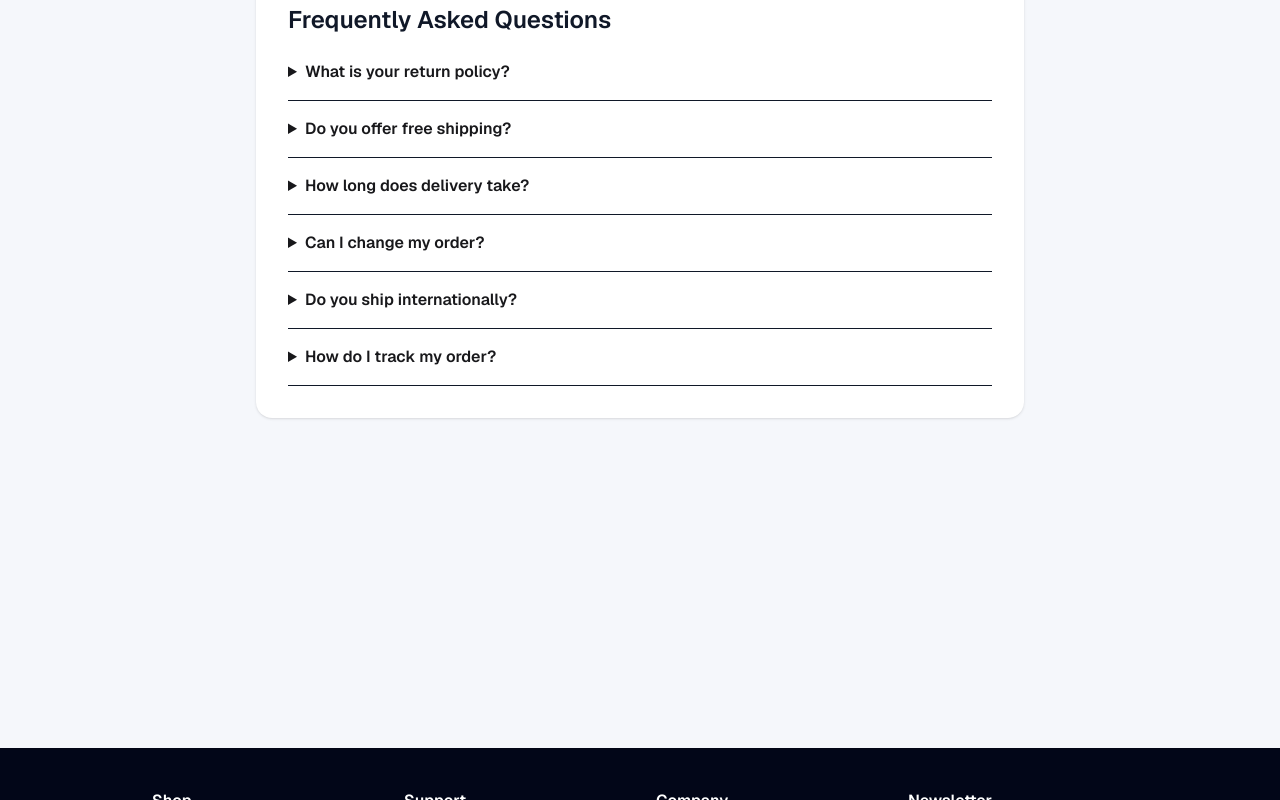
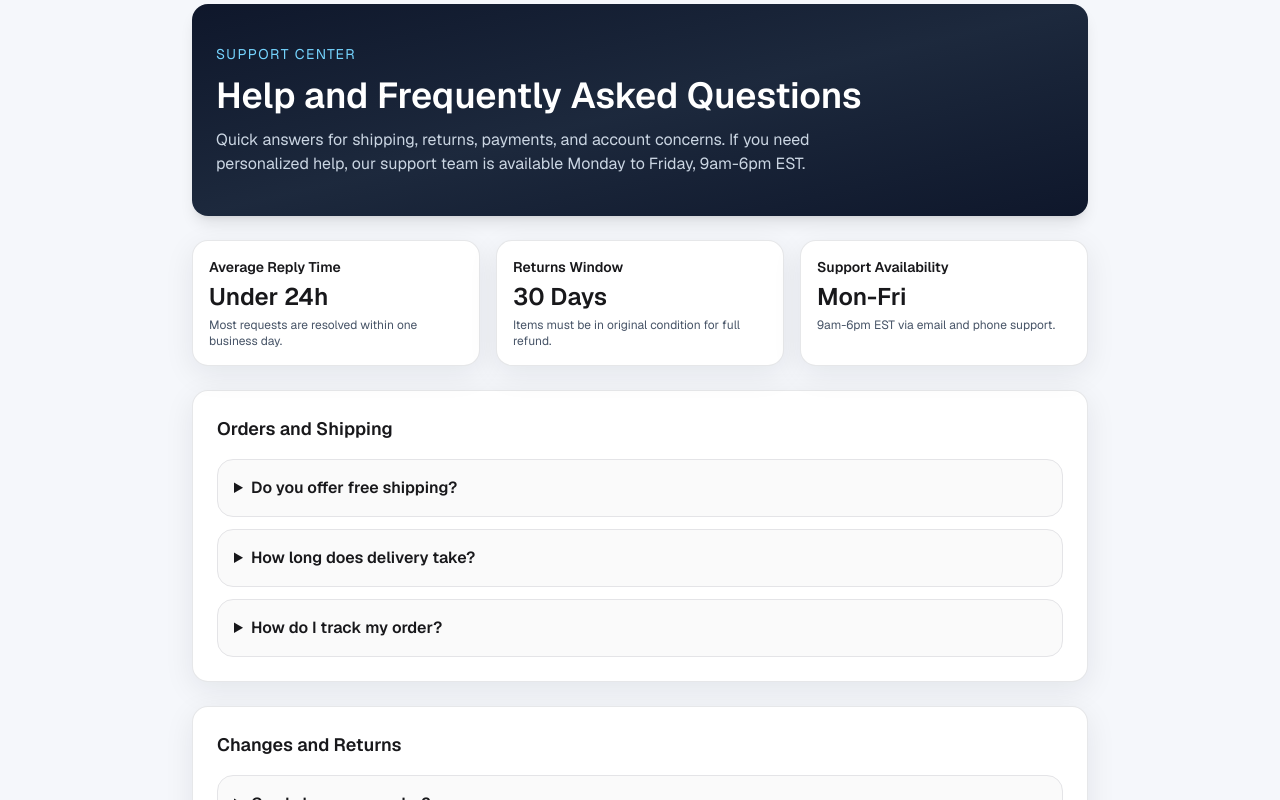
Before and after one commit to VICJAXKOL/my-e-commerce-demo, a Next.js app: page /faq in a window 1280 px wide. Shown: the part 100-900 px from the top of the page. Built offline with nearby package versions, Linux system fonts and the light colour scheme.

Commit message:
Redesign help and contact pages with modern support layouts

```diff
--- a/app/contact/page.tsx
+++ b/app/contact/page.tsx
@@ -1,36 +1,79 @@
 export default function ContactPage() {
   return (
-    <div className="mx-auto max-w-2xl rounded-lg bg-white p-8 shadow-sm pt-20">
-      <h1 className="text-2xl font-semibold">Contact Us</h1>
-      <p className="mt-2 text-zinc-600">Have questions? We&apos;d love to hear from you.</p>
+    <div className="mx-auto max-w-5xl pt-20">
+      <section className="rounded-2xl bg-gradient-to-br from-slate-900 via-slate-800 to-slate-900 px-6 py-10 text-white shadow-lg">
+        <p className="text-sm uppercase tracking-widest text-sky-300">Contact MyShop</p>
+        <h1 className="mt-3 text-3xl font-semibold sm:text-4xl">We&apos;re Here To Help</h1>
+        <p className="mt-3 max-w-2xl text-sm text-slate-300 sm:text-base">
+          Reach out for order support, shipping updates, returns, or account questions. Include your order
+          number in your message for quicker resolution.
+        </p>
+      </section>
 
-      <form className="mt-6 space-y-4">
+      <section className="mt-6 grid gap-6 lg:grid-cols-5">
+        <div className="space-y-4 lg:col-span-2">
+          <article className="surface-card p-5">
+            <h2 className="text-lg font-semibold text-zinc-900">Support Channels</h2>
+            <div className="mt-3 space-y-2 text-sm text-zinc-700">
+              <p><strong>Email:</strong> support@myshop.com</p>
+              <p><strong>Phone:</strong> 1-800-MYSHOP-1</p>
+              <p><strong>Hours:</strong> Monday-Friday, 9am-6pm EST</p>
+            </div>
+          </article>
+
+          <article className="surface-card p-5">
+            <h2 className="text-lg font-semibold text-zinc-900">What To Include</h2>
+            <ul className="mt-3 list-disc space-y-2 pl-5 text-sm text-zinc-700">
+              <li>Your full name and preferred reply email</li>
+              <li>Order number (if your question is order-related)</li>
+              <li>A clear description of the issue</li>
+            </ul>
+          </article>
+
+          <article className="surface-card p-5">
+            <h2 className="text-lg font-semibold text-zinc-900">Response Time</h2>
+            <p className="mt-2 text-sm text-zinc-700">
+              Typical response time is under 24 business hours.
+            </p>
+          </article>
+        </div>
+
+        <div className="surface-card p-6 lg:col-span-3">
+          <h2 className="text-xl font-semibold text-zinc-900">Send Us A Message</h2>
+          <form className="mt-4 space-y-4">
             <div>
               <label htmlFor="contact-name" className="block text-sm font-semibold">Name</label>
-          <input id="contact-name" name="name" type="text" autoComplete="name" className="mt-1 w-full rounded border px-3 py-2" />
+              <input
+                id="contact-name"
+                name="name"
+                type="text"
+                autoComplete="name"
+                className="focus-ring mt-1 w-full rounded-lg border border-zinc-300 px-3 py-2"
+              />
             </div>
             <div>
               <label htmlFor="contact-email" className="block text-sm font-semibold">Email</label>
-          <input id="contact-email" name="email" type="email" autoComplete="email" className="mt-1 w-full rounded border px-3 py-2" />
+              <input
+                id="contact-email"
+                name="email"
+                type="email"
+                autoComplete="email"
+                className="focus-ring mt-1 w-full rounded-lg border border-zinc-300 px-3 py-2"
+              />
             </div>
             <div>
               <label htmlFor="contact-message" className="block text-sm font-semibold">Message</label>
-          <textarea id="contact-message" name="message" rows={5} className="mt-1 w-full rounded border px-3 py-2"></textarea>
+              <textarea
+                id="contact-message"
+                name="message"
+                rows={6}
+                className="focus-ring mt-1 w-full rounded-lg border border-zinc-300 px-3 py-2"
+              ></textarea>
             </div>
-        <button className="rounded bg-black px-4 py-2 text-white">Send Message</button>
+            <button className="btn-primary px-5 py-2.5 text-sm font-semibold">Send Message</button>
           </form>
-
-      <div className="mt-8 space-y-4 border-t pt-6 text-sm text-zinc-600">
-        <div>
-          <strong>Email:</strong> support@myshop.com
         </div>
-        <div>
-          <strong>Phone:</strong> 1-800-MYSHOP-1
-        </div>
-        <div>
-          <strong>Hours:</strong> Monday to Friday, 9am - 6pm EST
-        </div>
-      </div>
+      </section>
     </div>
   );
 }
--- a/app/faq/page.tsx
+++ b/app/faq/page.tsx
@@ -1,27 +1,79 @@
 export default function FAQPage() {
-  const faqs = [
-    { q: "What is your return policy?", a: "We offer 30-day returns on all items in original condition." },
-    { q: "Do you offer free shipping?", a: "Orders over $50 qualify for free shipping within the US." },
-    { q: "How long does delivery take?", a: "Typically 3-5 business days for standard shipping." },
-    { q: "Can I change my order?", a: "Yes, within 24 hours of purchase. Contact support immediately." },
-    { q: "Do you ship internationally?", a: "We currently ship to North America and Europe." },
-    { q: "How do I track my order?", a: "You'll receive a tracking number via email after shipment." },
+  const faqSections = [
+    {
+      title: "Orders and Shipping",
+      items: [
+        { q: "Do you offer free shipping?", a: "Orders over $50 qualify for free shipping within the US." },
+        { q: "How long does delivery take?", a: "Standard delivery typically takes 3-5 business days." },
+        { q: "How do I track my order?", a: "You receive a tracking link by email once your order ships." },
+      ],
+    },
+    {
+      title: "Changes and Returns",
+      items: [
+        { q: "Can I change my order?", a: "Yes, within 24 hours of purchase. Contact support as soon as possible." },
+        { q: "What is your return policy?", a: "We offer 30-day returns on eligible items in original condition." },
+        { q: "When do refunds appear?", a: "Refunds are typically processed within 5-10 business days after approval." },
+      ],
+    },
+    {
+      title: "Account and Payments",
+      items: [
+        { q: "What payment methods are accepted?", a: "We support major credit cards and secure digital payment options." },
+        { q: "Is checkout secure?", a: "Yes. Transactions are encrypted and processed through secure gateways." },
+        { q: "Do you ship internationally?", a: "We currently ship to North America and selected European locations." },
+      ],
+    },
   ];
 
   return (
-    <div className="mx-auto max-w-3xl rounded-lg bg-white p-8 shadow-sm pt-20">
-      <h1 className="text-2xl font-semibold">Frequently Asked Questions</h1>
+    <div className="mx-auto max-w-4xl pt-20">
+      <section className="rounded-2xl bg-gradient-to-br from-slate-900 via-slate-800 to-slate-900 px-6 py-10 text-white shadow-lg">
+        <p className="text-sm uppercase tracking-widest text-sky-300">Support Center</p>
+        <h1 className="mt-3 text-3xl font-semibold sm:text-4xl">Help and Frequently Asked Questions</h1>
+        <p className="mt-3 max-w-2xl text-sm text-slate-300 sm:text-base">
+          Quick answers for shipping, returns, payments, and account concerns. If you need personalized
+          help, our support team is available Monday to Friday, 9am-6pm EST.
+        </p>
+      </section>
 
-      <div className="mt-6 space-y-4">
-        {faqs.map((faq, i) => (
-          <details key={i} className="border-b pb-4">
-            <summary className="cursor-pointer font-semibold text-zinc-900">
-              {faq.q}
-            </summary>
-            <p className="mt-2 text-zinc-600">{faq.a}</p>
-          </details>
+      <section className="mt-6 grid gap-4 sm:grid-cols-3">
+        <article className="surface-card p-4">
+          <h2 className="text-sm font-semibold text-zinc-900">Average Reply Time</h2>
+          <p className="mt-1 text-2xl font-semibold text-zinc-900">Under 24h</p>
+          <p className="mt-1 text-xs text-muted">Most requests are resolved within one business day.</p>
+        </article>
+        <article className="surface-card p-4">
+          <h2 className="text-sm font-semibold text-zinc-900">Returns Window</h2>
+          <p className="mt-1 text-2xl font-semibold text-zinc-900">30 Days</p>
+          <p className="mt-1 text-xs text-muted">Items must be in original condition for full refund.</p>
+        </article>
+        <article className="surface-card p-4">
+          <h2 className="text-sm font-semibold text-zinc-900">Support Availability</h2>
+          <p className="mt-1 text-2xl font-semibold text-zinc-900">Mon-Fri</p>
+          <p className="mt-1 text-xs text-muted">9am-6pm EST via email and phone support.</p>
+        </article>
+      </section>
+
+      <section className="mt-6 space-y-6">
+        {faqSections.map((section) => (
+          <div key={section.title} className="surface-card p-6">
+            <h2 className="text-lg font-semibold text-zinc-900">{section.title}</h2>
+            <div className="mt-4 space-y-3">
+              {section.items.map((faq) => (
+                <details key={faq.q} className="rounded-lg border border-zinc-200 bg-zinc-50 p-4">
+                  <summary className="cursor-pointer font-semibold text-zinc-900">{faq.q}</summary>
+                  <p className="mt-2 text-sm leading-6 text-zinc-600">{faq.a}</p>
+                </details>
+              ))}
+            </div>
+          </div>
         ))}
-      </div>
+      </section>
+
+      <section className="mt-6 rounded-xl border border-zinc-200 bg-white p-5 text-sm text-zinc-700 shadow-sm">
+        Need more help? Use the contact page for direct support and include your order number for faster assistance.
+      </section>
     </div>
   );
 }
```
Lines whose indentation alone changed are shown as unchanged.
